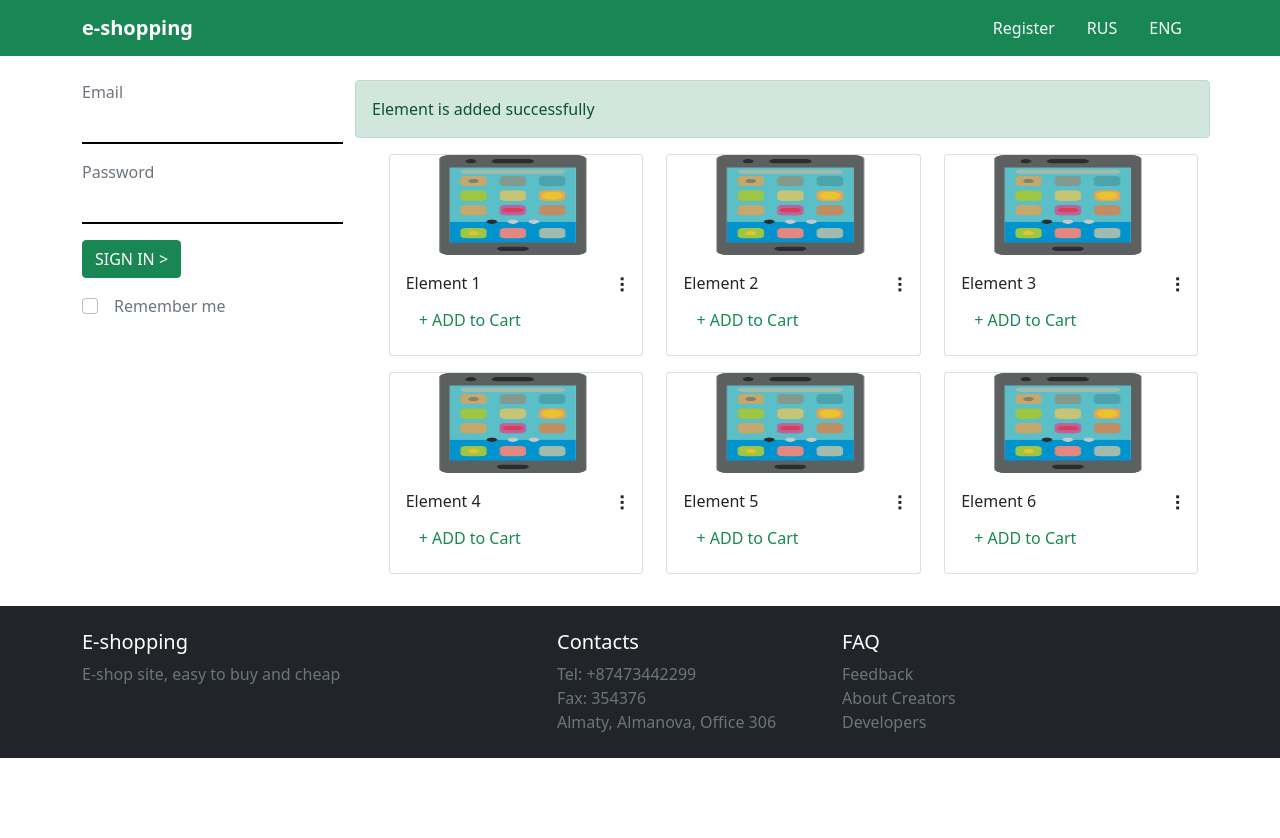
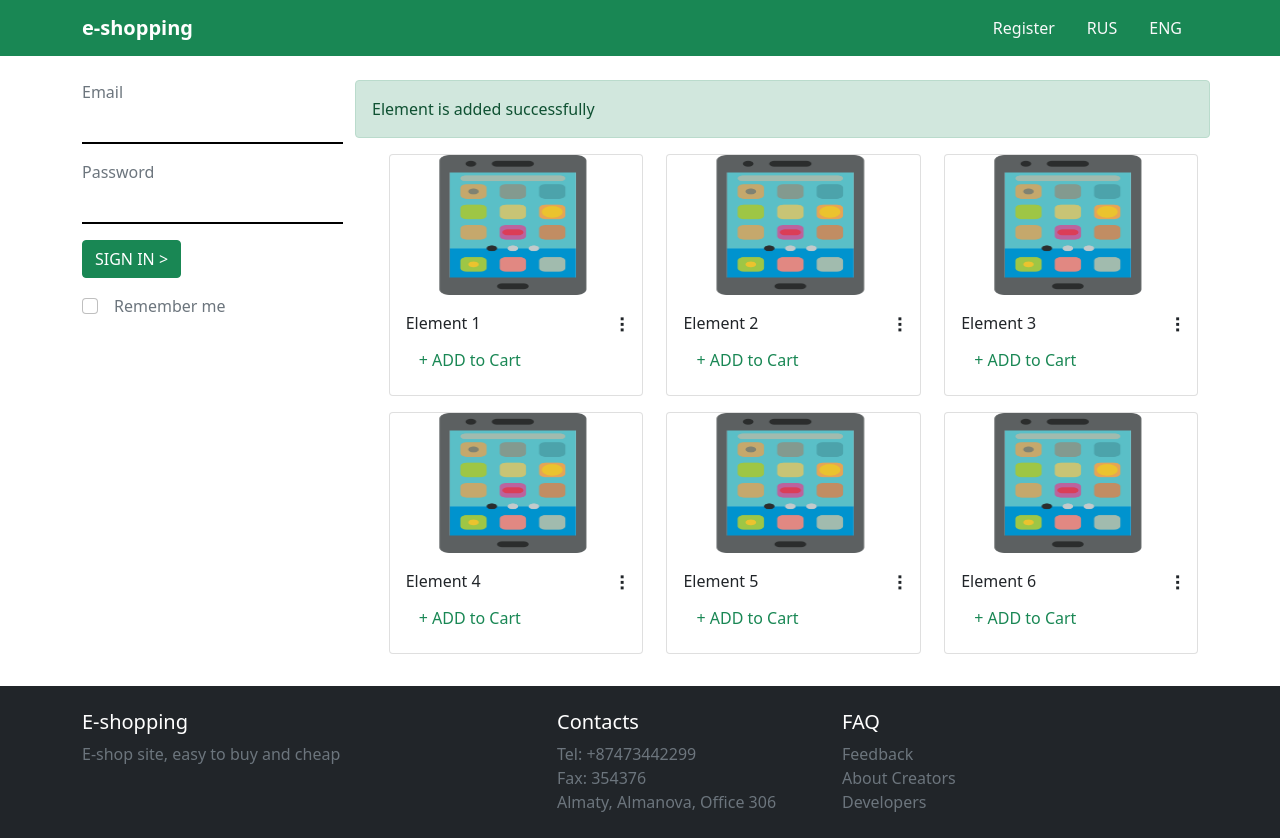
Before and after one commit to DrDersu/react_js, a React (Create React App) app in the folder myProject/: page / in a window 1280 px wide. Before the commit the page ends 800 px from the top, so only its background shows below. Built offline with nearby package versions, Linux system fonts and the light colour scheme.

Commit message:
Update Elements.js

```diff
--- a/myProject/src/Elements.js
+++ b/myProject/src/Elements.js
@@ -21,7 +21,7 @@ class Elements extends React.Component {
 
     renderElements = this.elements.map(e => (
         <div className='card px-0 w-33 mb-3' key={e.id}>
-            <img src={image} width='130' height='100' alt='' className='card-img-top'/>
+            <img src={image} width='130' height='140' alt='' className='card-img-top'/>
             <div className='card-body'>
                 <div className='row'>
                     <label className='col'>{e.name}</label>
```
